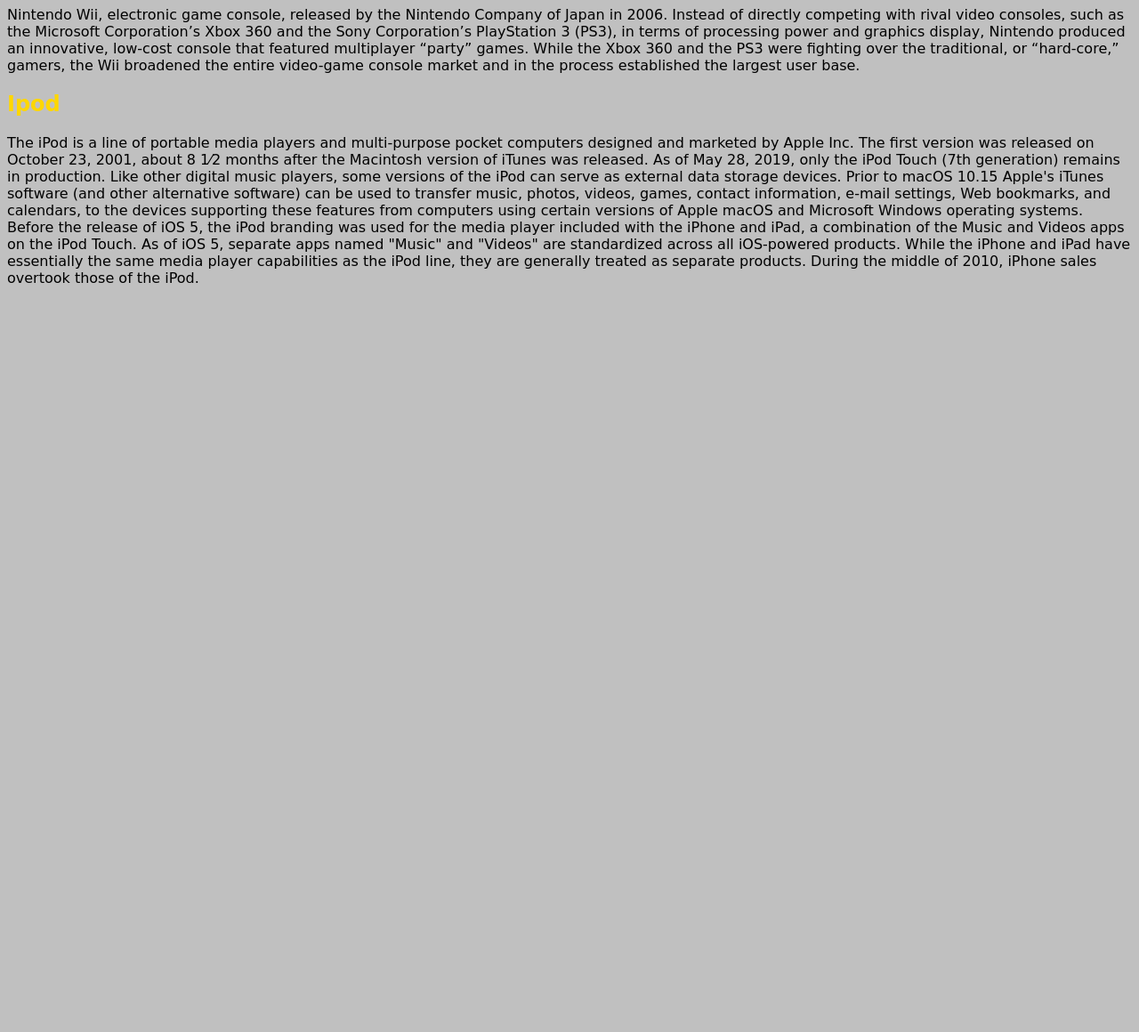
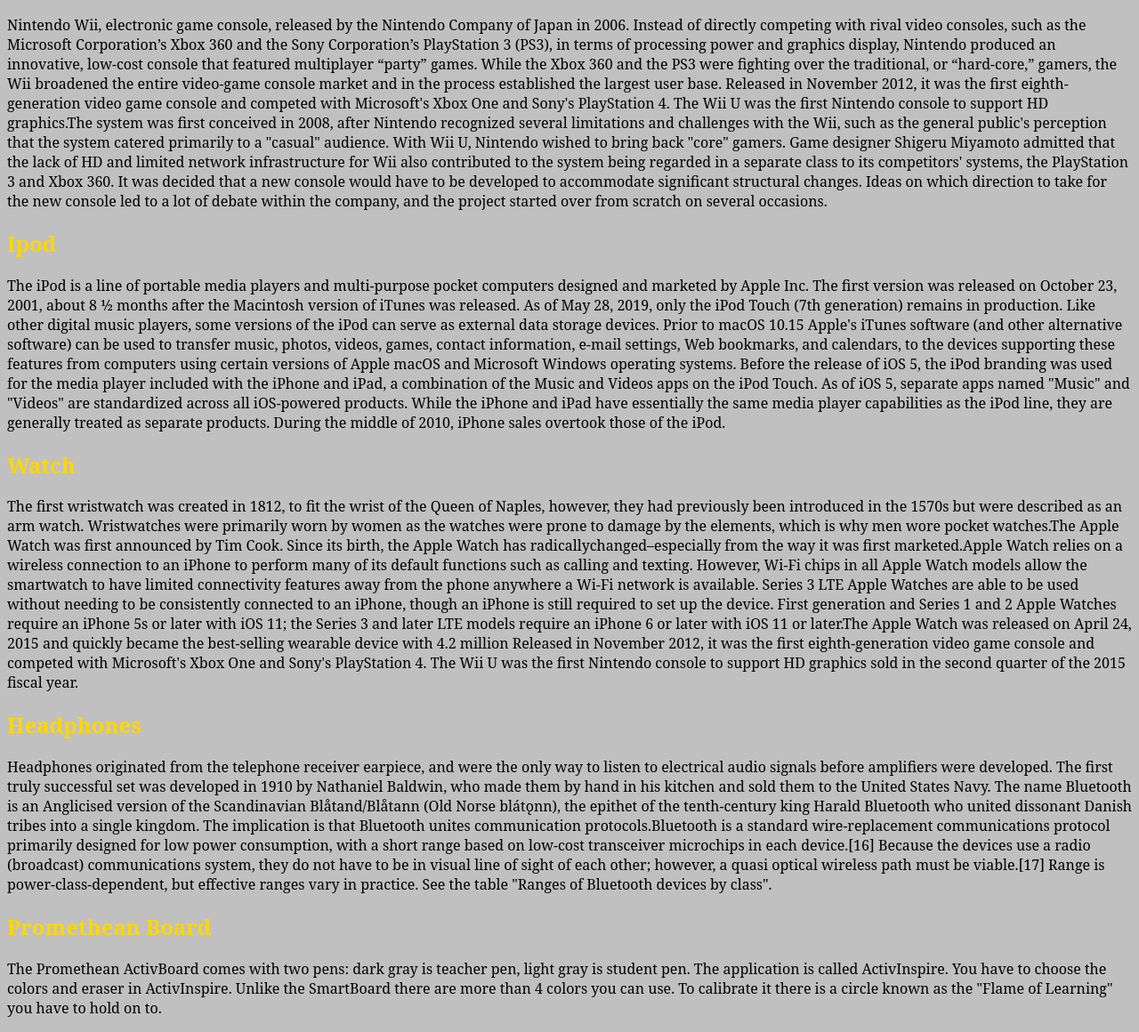
Before and after one commit to marquesmarshall/Mustang-Must-Do, a plain HTML site: page index.html in a window 1280 px wide. Shown: the part 122-1282 px from the top of the page at 89% size. Before the commit the page ends 800 px from the top, so only its background shows below. Drawn offline with Linux system fonts and the light colour scheme; a web font is replaced by a local one.

Commit message:
finished

```diff
--- a/index.html
+++ b/index.html
@@ -21,7 +21,20 @@
   an innovative, low-cost console that featured multiplayer “party” games.
   While the Xbox 360 and the PS3 were fighting over the traditional, or
   “hard-core,” gamers, the Wii broadened the entire video-game console market
-  and in the process established the largest user base.</p>
+  and in the process established the largest user base. Released in November
+  2012, it was the first eighth-generation video game console and competed with
+  Microsoft's Xbox One and Sony's PlayStation 4. The Wii U was the first
+  Nintendo console to support HD graphics.The system was first conceived in
+  2008, after Nintendo recognized several limitations and challenges with the
+  Wii, such as the general public's perception that the system catered primarily
+   to a "casual" audience. With Wii U, Nintendo wished to bring back "core"
+   gamers. Game designer Shigeru Miyamoto admitted that the lack of HD and
+   limited network infrastructure for Wii also contributed to the system being
+   regarded in a separate class to its competitors' systems, the PlayStation 3
+   and Xbox 360. It was decided that a new console would have to be
+   developed to accommodate significant structural changes. Ideas on which
+   direction to take for the new console led to a lot of debate within the
+   company, and the project started over from scratch on several occasions.</p>
   <div>
     <h2>Ipod</h2>
     <p>
@@ -44,5 +57,65 @@
             media player capabilities as the iPod line, they are generally
             treated as separate products. During the middle of 2010, iPhone
             sales overtook those of the iPod.</p>
+          </div>
+          <div>
+            <h2>Watch</h2>
+            <p>
+              The first wristwatch was created in 1812, to fit the wrist of the
+               Queen of Naples, however, they had previously been introduced in
+                the 1570s but were described as an arm watch. Wristwatches were
+                primarily worn by women as the watches were prone to damage by
+                the elements, which is why men wore pocket watches.The Apple
+                Watch was first announced by Tim Cook. Since its birth, the
+                Apple Watch has radicallychanged–especially from the way it was
+               first marketed.Apple Watch relies on a wireless connection to an
+               iPhone to perform many of its default functions such as calling
+               and texting. However, Wi-Fi chips in all Apple Watch models allow
+                the smartwatch to have limited connectivity features away from
+                the phone anywhere a Wi-Fi network is available. Series 3 LTE
+                Apple Watches are able to be used without needing to be
+                consistently connected to an iPhone, though an iPhone is still
+                required to set up the device. First generation and Series 1
+                and 2 Apple Watches require an iPhone 5s or later with iOS 11;
+                the Series 3 and later LTE models require an iPhone 6 or later
+                with iOS 11 or later.The Apple Watch was released on April 24,
+                2015 and quickly became the best-selling wearable device with
+                4.2 million  Released in November 2012, it was the first
+                eighth-generation video game console and competed with
+                Microsoft's Xbox One and Sony's PlayStation 4. The Wii U
+                was the first Nintendo console to support HD graphics sold in
+                the second quarter of the 2015 fiscal year.</p>
+              </div>
+              <div>
+              <h2>Headphones</h2>
+              <p>Headphones originated from the telephone receiver earpiece,
+                and were the only way to listen to electrical audio signals
+                before amplifiers were developed. The first truly successful
+                set was developed in 1910 by Nathaniel Baldwin, who made them
+                by hand in his kitchen and sold them to the United States Navy.
+                The name Bluetooth is an Anglicised version of the Scandinavian
+                Blåtand/Blåtann (Old Norse blátǫnn), the epithet of the
+                tenth-century king Harald Bluetooth who united dissonant Danish
+                tribes into a single kingdom. The implication is that Bluetooth
+                unites communication protocols.Bluetooth is a standard
+                wire-replacement communications protocol primarily designed for
+                low power consumption, with a short range based on low-cost
+                transceiver microchips in each device.[16] Because the devices
+                use a radio (broadcast) communications system, they do not have
+                to be in visual line of sight of each other; however, a quasi
+                optical wireless path must be viable.[17] Range is
+                 power-class-dependent, but effective ranges vary in practice.
+                 See the table "Ranges of Bluetooth devices by class".
+              </p>
+            </div>
+            <div>
+              <h2> Promethean Board </h2>
+              <p> The Promethean ActivBoard comes with two pens: dark gray is
+                teacher pen, light gray is student pen. The application is
+                called ActivInspire. You have to choose the colors and eraser in
+                 ActivInspire. Unlike the SmartBoard there are more than 4
+                 colors you can use. To calibrate it there is a circle known as
+                 the "Flame of Learning" you have to hold on to.
+
   </body>
 </html>
--- a/styles.css
+++ b/styles.css
@@ -3,7 +3,7 @@
 /*styles of tags*/
 html{
   background-color: silver;
-  font-family: 'Chilanka', cursive, serif;
+  font-family: 'serif', cursive, Chilanka;
 }
 h1{
   color: black;
```
